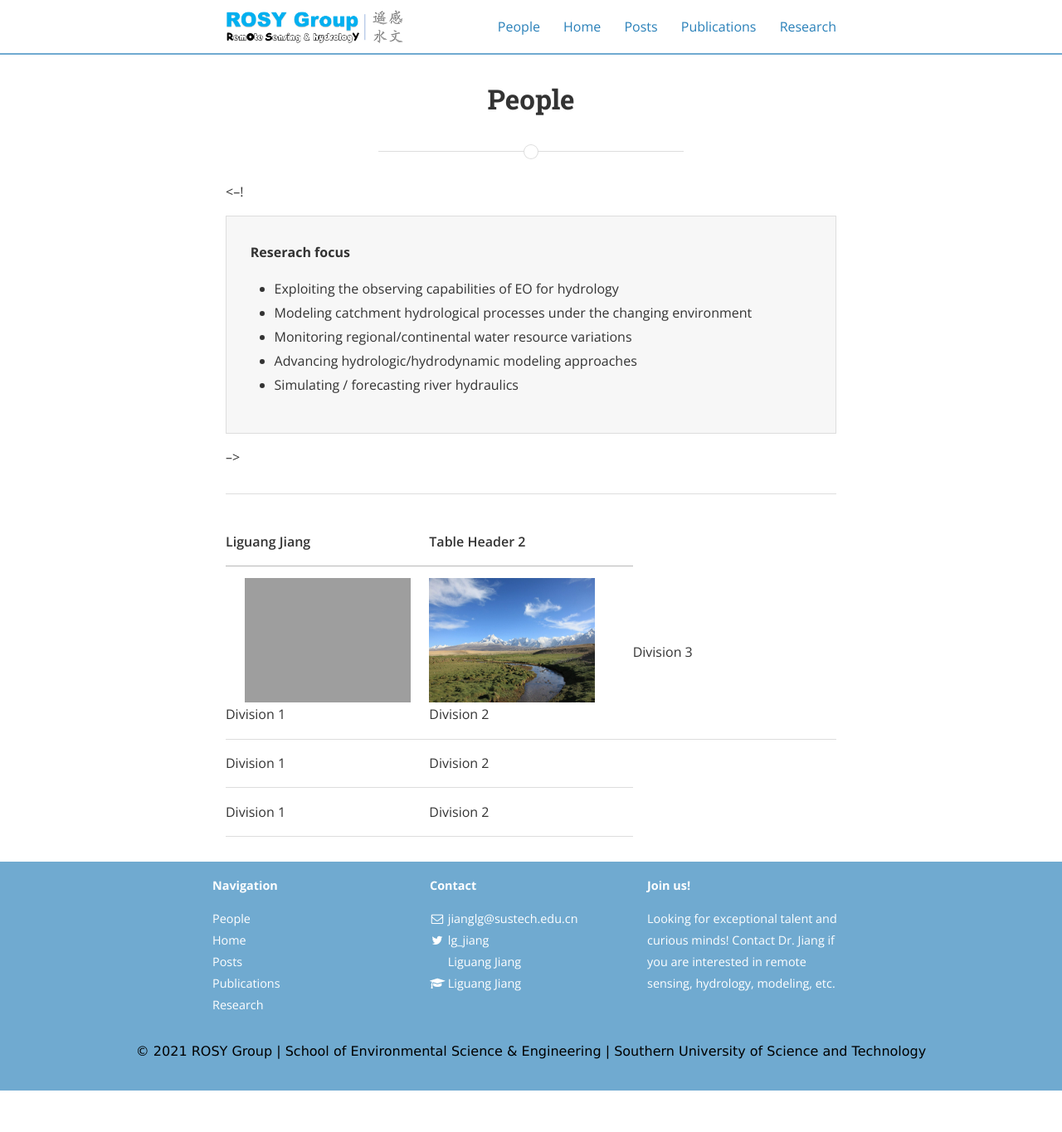
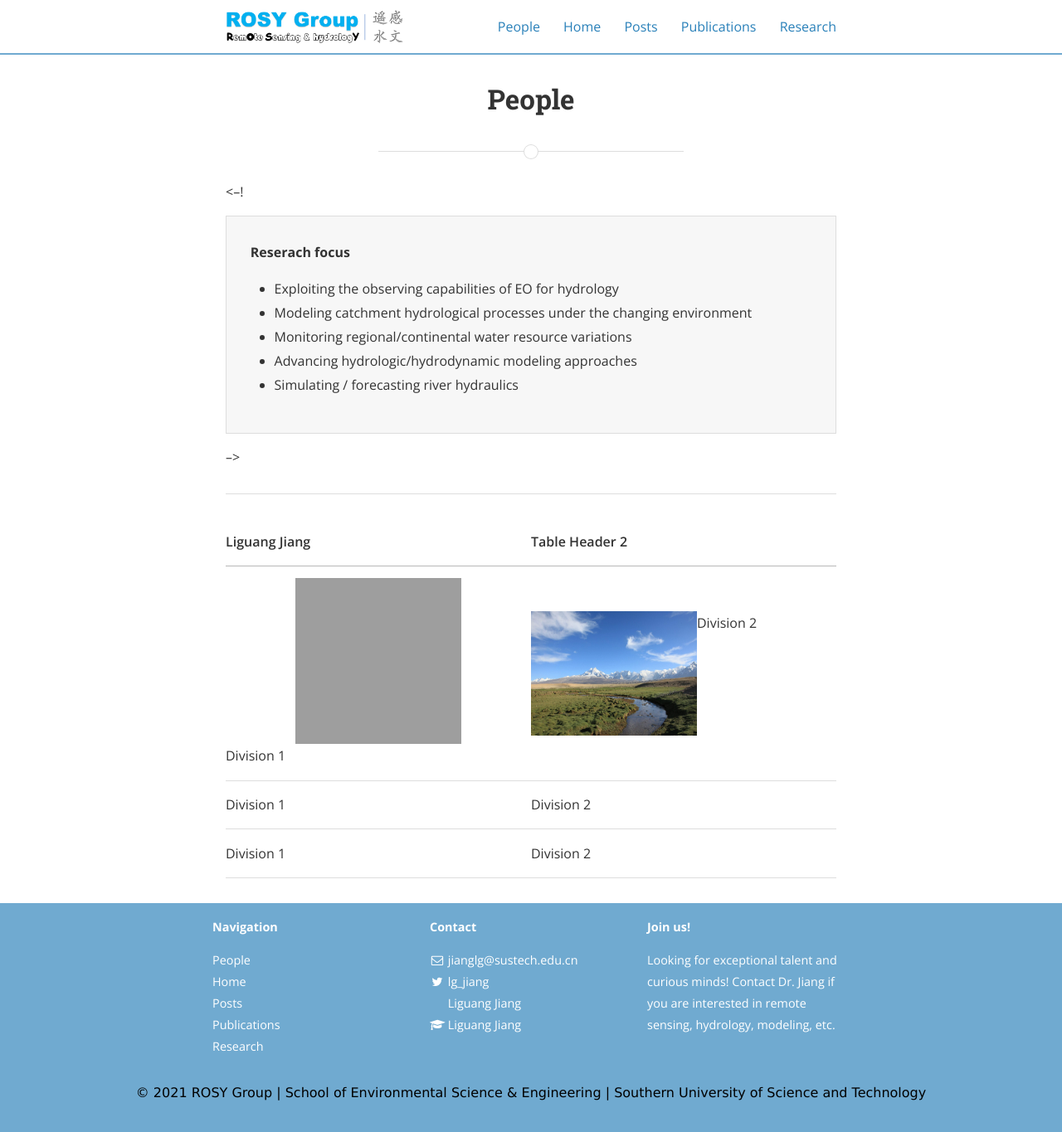
Before and after one commit to 12530/rshydro, a Jekyll site: the page built from People.md, in a window 1280 px wide and 1365 px high. Shown: the whole window at 83% size. Built offline with Jekyll 4.4.1, drawn with Linux system fonts in a browser that asks for light colours; nearby versions of some CDN libraries; grey boxes are pictures that could not be loaded.

Commit message:
Update People.md

```diff
--- a/People.md
+++ b/People.md
@@ -53,8 +53,8 @@ main_nav: true
     <th>Liguang Jiang</th><th>Table Header 2</th>
   </tr>
   <tr>
-    <td><img src="/assets/Liguang.jpg" alt="alti-mission" style="width:200px;height:150px;"> Division 1</td>
-    <td><img align="left" src="/assets/header_image.jpg" alt="alti-mission" style="width:200px;height:150px;"> Division 2</td><td>Division 3</td>
+    <td><img src="/assets/Liguang.jpg" alt="alti-mission" style="width:200px;height:200px;"> Division 1</td>
+    <td><img align="left" src="/assets/header_image.jpg" alt="alti-mission" style="width:200px;height:150px;"> Division 2</td>
   </tr>
   <tr class="even">
     <td>Division 1</td><td>Division 2</td>
```
